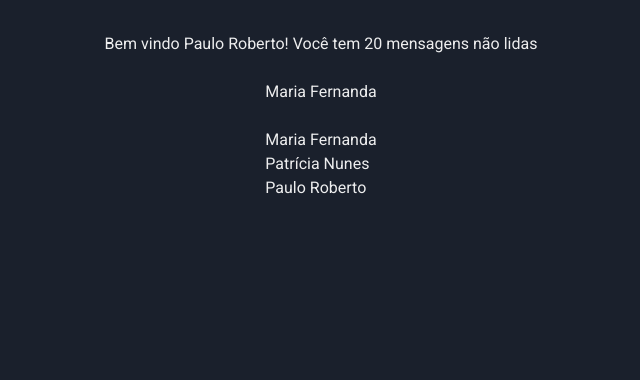
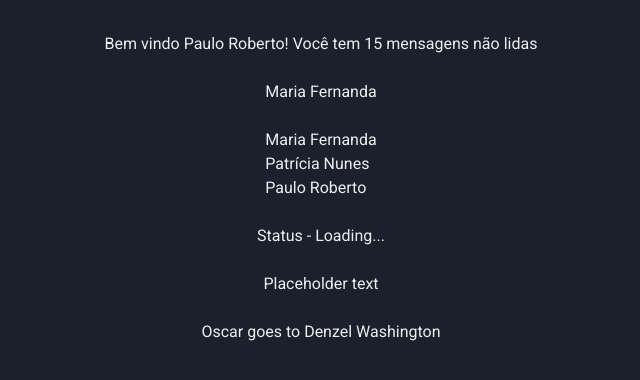
Before and after one commit to PauloDev13/template-next-typescript-eslint-prettier-chakra-ui, a Next.js app: page / in a window 1280 px wide. Shown: the top 380 px of the page, without its empty margins (319-959 px from the left). Built offline with nearby package versions, Linux system fonts and the light colour scheme.

Commit message:
Advanced Props

```diff
--- a/src/components/Greet.tsx
+++ b/src/components/Greet.tsx
@@ -1,12 +1,13 @@
 interface OwnProps {
   name: string;
-  messageCount: number;
+  messageCount?: number;
   isLoggedIn: boolean;
 }
 
 type Props = OwnProps;
 
 export const Greet = ({ name, messageCount, isLoggedIn }: Props) => {
+  !messageCount ? (messageCount = 0) : messageCount;
   return (
     <div>
       <h2>
--- /dev/null
+++ b/src/components/Heading.tsx
@@ -0,0 +1,9 @@
+interface HeadingProps {
+  children: string;
+}
+
+type Props = HeadingProps;
+
+export const Heading = (props: Props) => {
+  return <h2>{props.children}</h2>;
+};
--- /dev/null
+++ b/src/components/Oscar.tsx
@@ -0,0 +1,9 @@
+interface OscarProps {
+  children: React.ReactNode;
+}
+
+type Props = OscarProps;
+
+export const Oscar = ({ children }: Props) => {
+  return <h2>{children}</h2>;
+};
--- a/src/components/PersonList.tsx
+++ b/src/components/PersonList.tsx
@@ -12,8 +12,8 @@ type Props = PersonListProps;
 export const PersonList: FunctionComponent<Props> = ({ names }) => {
   return (
     <div>
-      {names.map((name) => (
-        <h2>
+      {names.map((name, index) => (
+        <h2 key={index}>
           {name.first} {name.last}
         </h2>
       ))}
--- /dev/null
+++ b/src/components/Status.tsx
@@ -0,0 +1,25 @@
+import { FunctionComponent } from 'react';
+
+interface StatusProps {
+  status: 'loading' | 'success' | 'error';
+}
+
+type Props = StatusProps;
+
+export const Status: FunctionComponent<Props> = ({ status }) => {
+  let message;
+  if (status === 'loading') {
+    message = 'Loading...';
+  } else if (status === 'success') {
+    message = 'Data fetched successfully!';
+  }
+  if (status === 'error') {
+    message = 'Error fetching data';
+  }
+
+  return (
+    <div>
+      <h2>Status - {message}</h2>
+    </div>
+  );
+};
--- a/src/pages/index.tsx
+++ b/src/pages/index.tsx
@@ -1,8 +1,11 @@
 import type { NextPage } from 'next';
 
 import { Greet } from '~/components/Greet';
+import { Heading } from '~/components/Heading';
+import { Oscar } from '~/components/Oscar';
 import { Person } from '~/components/Person';
 import { PersonList } from '~/components/PersonList';
+import { Status } from '~/components/Status';
 
 const Home: NextPage = () => {
   const personName = {
@@ -33,11 +36,19 @@ const Home: NextPage = () => {
         flexDirection: 'column',
       }}
     >
-      <Greet name={'Paulo Roberto'} messageCount={20} isLoggedIn />
+      <Greet name={'Paulo Roberto'} messageCount={15} isLoggedIn />
       <br />
       <Person name={personName} />
       <br />
       <PersonList names={nameList} />
+      <br />
+      <Status status={'loading'} />
+      <br />
+      <Heading>Placeholder text</Heading>
+      <br />
+      <Oscar>
+        <Heading>Oscar goes to Denzel Washington</Heading>
+      </Oscar>
     </div>
   );
 };
```
Also changed, not shown: .eslintrc.json.
